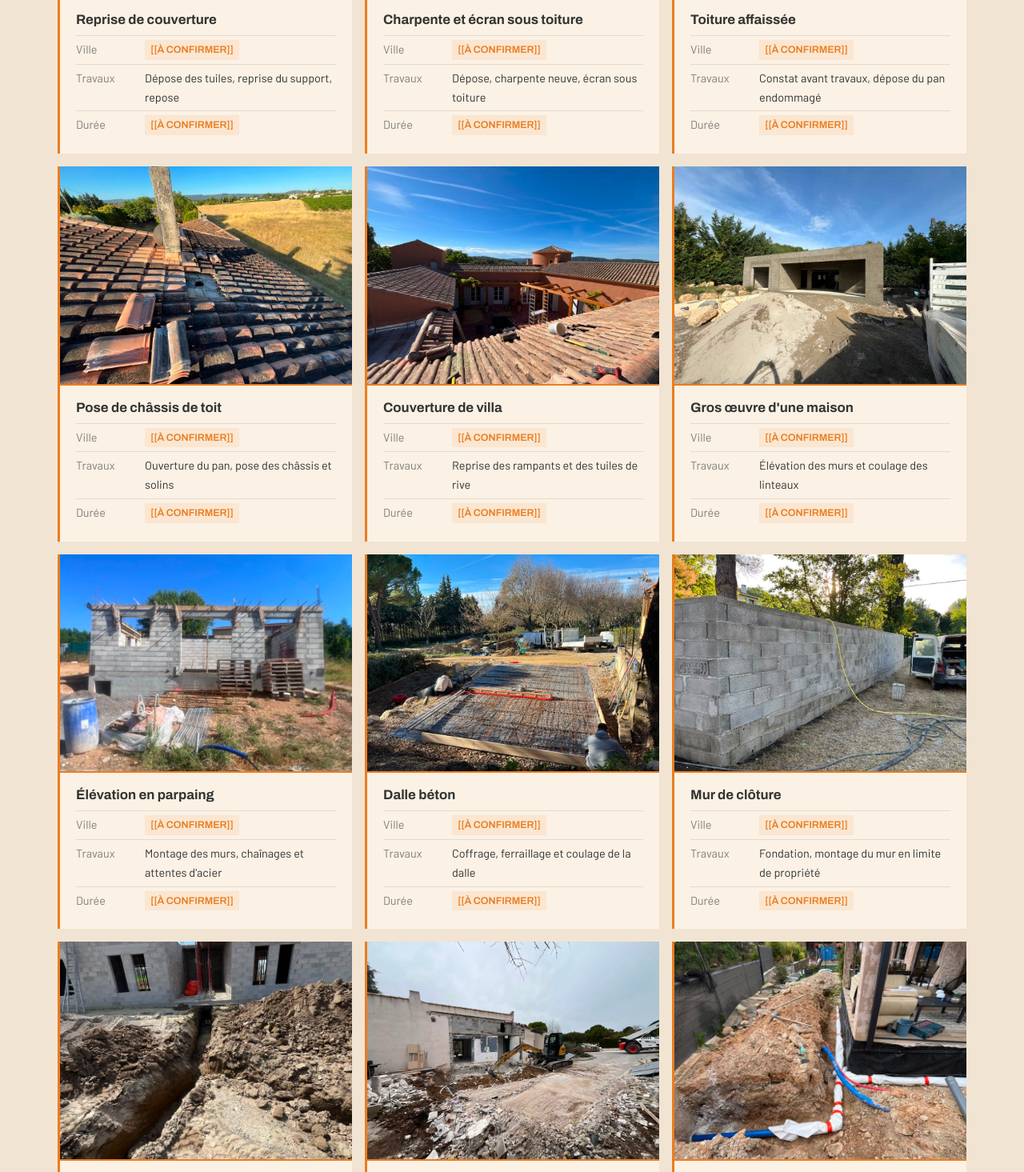
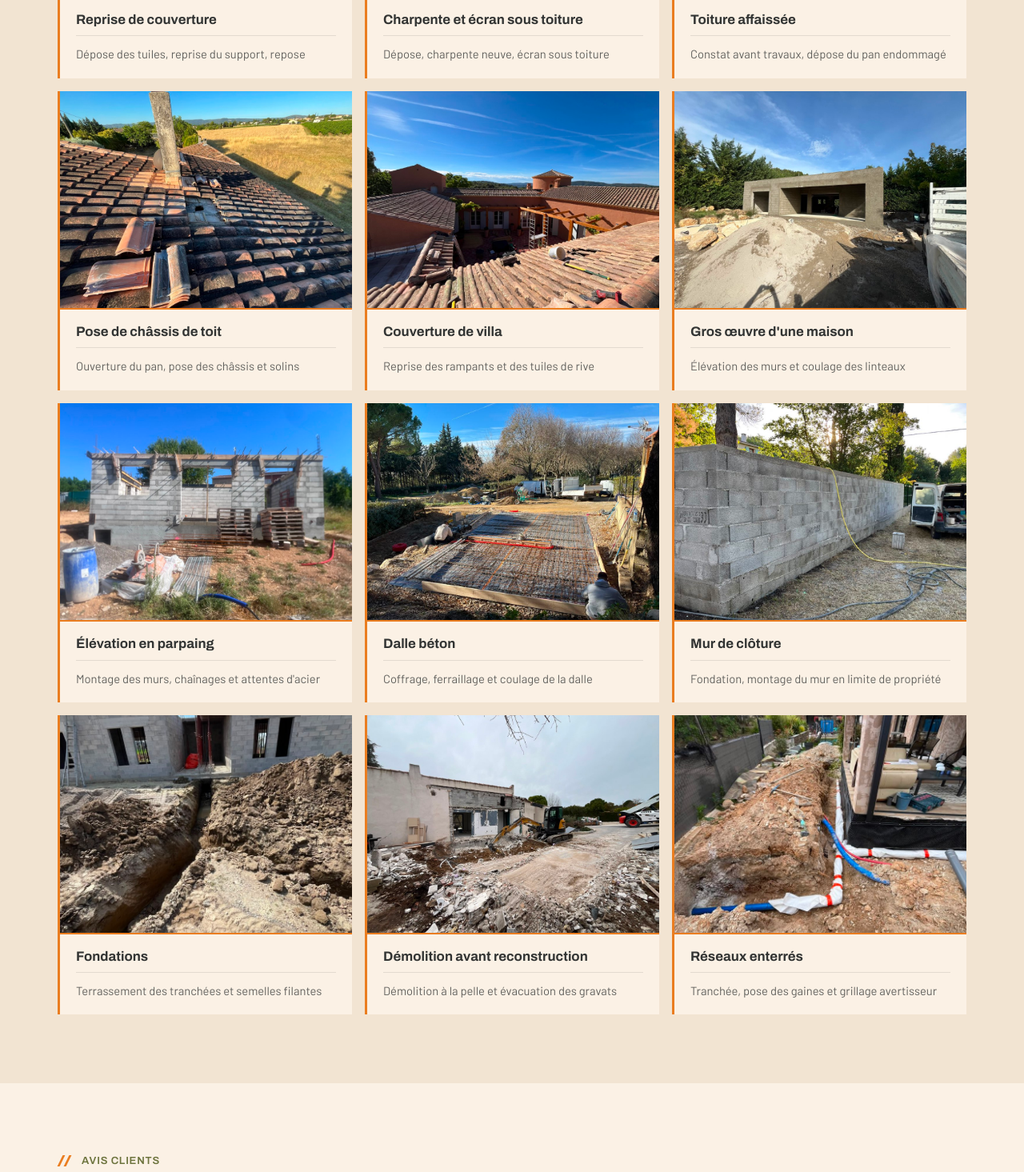
Before and after one commit to enzoprat/rbtbatiment, a plain HTML site: page index.html in a window 1280 px wide. Shown: the part 4491-5956 px from the top of the page at 80% size. Drawn offline with Linux system fonts and the light colour scheme.

Commit message:
Retire les villes et durees des realisations, renseigne les horaires
Les villes et durees n'etaient pas fournies par le client. Les horaires
7h30-18h du lundi au samedi sont ajoutes au bloc contact, au pied de page
et aux donnees structurees LocalBusiness.

Co-Authored-By: Claude Opus 4.6 <noreply@anthropic.com>

```diff
--- a/index.html
+++ b/index.html
@@ -184,10 +184,7 @@ section{padding:60px 0}
 .work img{width:100%;aspect-ratio:4/3;object-fit:cover;display:block;border-bottom:2px solid var(--orange)}
 .work-b{padding:18px 20px}
 .work h3{font-size:1.05rem;margin-bottom:6px}
-.work dl{margin:10px 0 0;font-size:.9rem}
-.work dl div{display:flex;gap:8px;padding:5px 0;border-top:1px solid var(--filet)}
-.work dt{color:rgba(50,52,51,.6);flex:0 0 78px}
-.work dd{margin:0}
+.work-t{margin:10px 0 0;padding-top:10px;border-top:1px solid var(--filet);font-size:.92rem;color:rgba(50,52,51,.75)}
 .work[hidden]{display:none}
 .noworks{grid-column:1/-1;background:var(--creme);border-left:3px solid var(--orange);padding:24px;font-size:.98rem}
 .noworks[hidden]{display:none}
@@ -567,7 +564,7 @@ section{padding:60px 0}
   <div class="wrap">
     <p class="eyebrow"><span class="mark"></span>Réalisations</p>
     <h2>Quelques chantiers menés par l'équipe</h2>
-    <p class="lede">Douze chantiers de couverture et de gros œuvre. Toutes les photos ont été prises sur place par l'équipe. Les villes et les durées restent à compléter.</p>
+    <p class="lede">Douze chantiers de couverture et de gros œuvre. Toutes les photos ont été prises sur place par l'équipe.</p>
 
     <div class="filters" role="group" aria-label="Filtrer les réalisations par métier">
       <button type="button" data-filter="all" aria-pressed="true">Tous les chantiers</button>
@@ -581,132 +578,84 @@ section{padding:60px 0}
         <img src="photos/chantier-reprise-tuiles.jpg" width="1000" height="750" loading="lazy" alt="Reprise de tuiles et ouverture ponctuelle de la couverture sur une villa provençale">
         <div class="work-b">
           <h3>Reprise de couverture</h3>
-          <dl>
-            <div><dt>Ville</dt><dd class="todo">[[À CONFIRMER]]</dd></div>
-            <div><dt>Travaux</dt><dd>Dépose des tuiles, reprise du support, repose</dd></div>
-            <div><dt>Durée</dt><dd class="todo">[[À CONFIRMER]]</dd></div>
-          </dl>
+          <p class="work-t">Dépose des tuiles, reprise du support, repose</p>
         </div>
       </article>
       <article class="work" data-cat="couverture">
         <img src="photos/chantier-charpente-ecran.jpg" width="1000" height="750" loading="lazy" alt="Charpente neuve et écran sous toiture posés avant la repose des tuiles">
         <div class="work-b">
           <h3>Charpente et écran sous toiture</h3>
-          <dl>
-            <div><dt>Ville</dt><dd class="todo">[[À CONFIRMER]]</dd></div>
-            <div><dt>Travaux</dt><dd>Dépose, charpente neuve, écran sous toiture</dd></div>
-            <div><dt>Durée</dt><dd class="todo">[[À CONFIRMER]]</dd></div>
-          </dl>
+          <p class="work-t">Dépose, charpente neuve, écran sous toiture</p>
         </div>
       </article>
       <article class="work" data-cat="couverture">
         <img src="photos/chantier-toiture-endommagee.jpg" width="1000" height="750" loading="lazy" alt="Toiture affaissée avant intervention, tuiles effondrées sur un pan de couverture">
         <div class="work-b">
           <h3>Toiture affaissée</h3>
-          <dl>
-            <div><dt>Ville</dt><dd class="todo">[[À CONFIRMER]]</dd></div>
-            <div><dt>Travaux</dt><dd>Constat avant travaux, dépose du pan endommagé</dd></div>
-            <div><dt>Durée</dt><dd class="todo">[[À CONFIRMER]]</dd></div>
-          </dl>
+          <p class="work-t">Constat avant travaux, dépose du pan endommagé</p>
         </div>
       </article>
       <article class="work" data-cat="couverture">
         <img src="photos/chantier-chassis-toit.jpg" width="1000" height="750" loading="lazy" alt="Pose de châssis de toit et de tuiles à douille sur une couverture en tuiles canal">
         <div class="work-b">
           <h3>Pose de châssis de toit</h3>
-          <dl>
-            <div><dt>Ville</dt><dd class="todo">[[À CONFIRMER]]</dd></div>
-            <div><dt>Travaux</dt><dd>Ouverture du pan, pose des châssis et solins</dd></div>
-            <div><dt>Durée</dt><dd class="todo">[[À CONFIRMER]]</dd></div>
-          </dl>
+          <p class="work-t">Ouverture du pan, pose des châssis et solins</p>
         </div>
       </article>
       <article class="work" data-cat="couverture">
         <img src="photos/chantier-villa-terrasse.jpg" width="1000" height="750" loading="lazy" alt="Chantier de couverture sur une villa avec terrasse, tuiles stockées sur le rampant">
         <div class="work-b">
           <h3>Couverture de villa</h3>
-          <dl>
-            <div><dt>Ville</dt><dd class="todo">[[À CONFIRMER]]</dd></div>
-            <div><dt>Travaux</dt><dd>Reprise des rampants et des tuiles de rive</dd></div>
-            <div><dt>Durée</dt><dd class="todo">[[À CONFIRMER]]</dd></div>
-          </dl>
+          <p class="work-t">Reprise des rampants et des tuiles de rive</p>
         </div>
       </article>
       <article class="work" data-cat="maconnerie">
         <img src="photos/chantier-gros-oeuvre.jpg" width="1000" height="750" loading="lazy" alt="Gros œuvre d'une maison neuve, murs en béton banché et grande ouverture de séjour">
         <div class="work-b">
           <h3>Gros œuvre d'une maison</h3>
-          <dl>
-            <div><dt>Ville</dt><dd class="todo">[[À CONFIRMER]]</dd></div>
-            <div><dt>Travaux</dt><dd>Élévation des murs et coulage des linteaux</dd></div>
-            <div><dt>Durée</dt><dd class="todo">[[À CONFIRMER]]</dd></div>
-          </dl>
+          <p class="work-t">Élévation des murs et coulage des linteaux</p>
         </div>
       </article>
       <article class="work" data-cat="maconnerie">
         <img src="photos/chantier-elevation-murs.jpg" width="1000" height="750" loading="lazy" alt="Murs en parpaing montés avec chaînages et attentes d'acier en attente de coulage">
         <div class="work-b">
           <h3>Élévation en parpaing</h3>
-          <dl>
-            <div><dt>Ville</dt><dd class="todo">[[À CONFIRMER]]</dd></div>
-            <div><dt>Travaux</dt><dd>Montage des murs, chaînages et attentes d'acier</dd></div>
-            <div><dt>Durée</dt><dd class="todo">[[À CONFIRMER]]</dd></div>
-          </dl>
+          <p class="work-t">Montage des murs, chaînages et attentes d'acier</p>
         </div>
       </article>
       <article class="work" data-cat="maconnerie">
         <img src="photos/chantier-dalle-ferraillage.jpg" width="1000" height="750" loading="lazy" alt="Ferraillage d'une dalle béton avec treillis soudé avant coulage">
         <div class="work-b">
           <h3>Dalle béton</h3>
-          <dl>
-            <div><dt>Ville</dt><dd class="todo">[[À CONFIRMER]]</dd></div>
-            <div><dt>Travaux</dt><dd>Coffrage, ferraillage et coulage de la dalle</dd></div>
-            <div><dt>Durée</dt><dd class="todo">[[À CONFIRMER]]</dd></div>
-          </dl>
+          <p class="work-t">Coffrage, ferraillage et coulage de la dalle</p>
         </div>
       </article>
       <article class="work" data-cat="maconnerie">
         <img src="photos/chantier-mur-cloture.jpg" width="1000" height="750" loading="lazy" alt="Mur de clôture en parpaing monté en limite de propriété">
         <div class="work-b">
           <h3>Mur de clôture</h3>
-          <dl>
-            <div><dt>Ville</dt><dd class="todo">[[À CONFIRMER]]</dd></div>
-            <div><dt>Travaux</dt><dd>Fondation, montage du mur en limite de propriété</dd></div>
-            <div><dt>Durée</dt><dd class="todo">[[À CONFIRMER]]</dd></div>
-          </dl>
+          <p class="work-t">Fondation, montage du mur en limite de propriété</p>
         </div>
       </article>
       <article class="work" data-cat="maconnerie">
         <img src="photos/chantier-fondations.jpg" width="1000" height="750" loading="lazy" alt="Tranchée de fondation ouverte au pied des murs d'une construction neuve">
         <div class="work-b">
           <h3>Fondations</h3>
-          <dl>
-            <div><dt>Ville</dt><dd class="todo">[[À CONFIRMER]]</dd></div>
-            <div><dt>Travaux</dt><dd>Terrassement des tranchées et semelles filantes</dd></div>
-            <div><dt>Durée</dt><dd class="todo">[[À CONFIRMER]]</dd></div>
-          </dl>
+          <p class="work-t">Terrassement des tranchées et semelles filantes</p>
         </div>
       </article>
       <article class="work" data-cat="maconnerie">
         <img src="photos/chantier-demolition.jpg" width="1000" height="750" loading="lazy" alt="Démolition partielle d'un bâtiment à la pelle mécanique avant reconstruction">
         <div class="work-b">
           <h3>Démolition avant reconstruction</h3>
-          <dl>
-            <div><dt>Ville</dt><dd class="todo">[[À CONFIRMER]]</dd></div>
-            <div><dt>Travaux</dt><dd>Démolition à la pelle et évacuation des gravats</dd></div>
-            <div><dt>Durée</dt><dd class="todo">[[À CONFIRMER]]</dd></div>
-          </dl>
+          <p class="work-t">Démolition à la pelle et évacuation des gravats</p>
         </div>
       </article>
       <article class="work" data-cat="maconnerie">
         <img src="photos/chantier-reseaux-enterres.jpg" width="1000" height="750" loading="lazy" alt="Tranchée de réseaux enterrés avec gaines et grillage avertisseur avant remblai">
         <div class="work-b">
           <h3>Réseaux enterrés</h3>
-          <dl>
-            <div><dt>Ville</dt><dd class="todo">[[À CONFIRMER]]</dd></div>
-            <div><dt>Travaux</dt><dd>Tranchée, pose des gaines et grillage avertisseur</dd></div>
-            <div><dt>Durée</dt><dd class="todo">[[À CONFIRMER]]</dd></div>
-          </dl>
+          <p class="work-t">Tranchée, pose des gaines et grillage avertisseur</p>
         </div>
       </article>
       <p class="noworks" id="noworks" hidden>Aucun chantier de ce type n'est encore publié. Appelez le 07 67 80 62 39, nous vous décrivons les interventions déjà menées.</p>
@@ -842,8 +791,8 @@ section{padding:60px 0}
       <div class="row"><b>E-mail</b><span class="todo">[[À CONFIRMER]]</span></div>
       <div class="row"><b>Zone de travail</b>Pertuis et les départements 84, 13, 83 et 04</div>
       <div class="row"><b>Siège social</b>47 rue Vivienne, 75002 Paris</div>
-      <div class="row"><b>Horaires</b><span class="todo">[[À CONFIRMER]]</span></div>
-      <div class="row"><b>Délai de réponse</b>Rappel le jour même du lundi au vendredi</div>
+      <div class="row"><b>Horaires</b>Du lundi au samedi, de 7 h 30 à 18 h</div>
+      <div class="row"><b>Délai de réponse</b>Rappel le jour même du lundi au samedi</div>
     </div>
 
     <div>
@@ -919,7 +868,7 @@ section{padding:60px 0}
           E-mail <span class="todo">[[À CONFIRMER]]</span><br>
           Siège social, 47 rue Vivienne, 75002 Paris<br>
           Interventions dans le 84, le 13, le 83 et le 04<br>
-          Horaires <span class="todo">[[À CONFIRMER]]</span>
+          Horaires, du lundi au samedi de 7 h 30 à 18 h
         </p>
       </div>
       <div>
@@ -994,6 +943,9 @@ section{padding:60px 0}
     "photos/chantier-charpente-ecran.jpg"
   ],
   "address":{"@type":"PostalAddress","streetAddress":"47 rue Vivienne","addressLocality":"Paris","postalCode":"75002","addressCountry":"FR"},
+  "openingHoursSpecification":[
+    {"@type":"OpeningHoursSpecification","dayOfWeek":["Monday","Tuesday","Wednesday","Thursday","Friday","Saturday"],"opens":"07:30","closes":"18:00"}
+  ],
   "areaServed":[
     {"@type":"AdministrativeArea","name":"Vaucluse (84)"},
     {"@type":"AdministrativeArea","name":"Bouches-du-Rhône (13)"},
```
